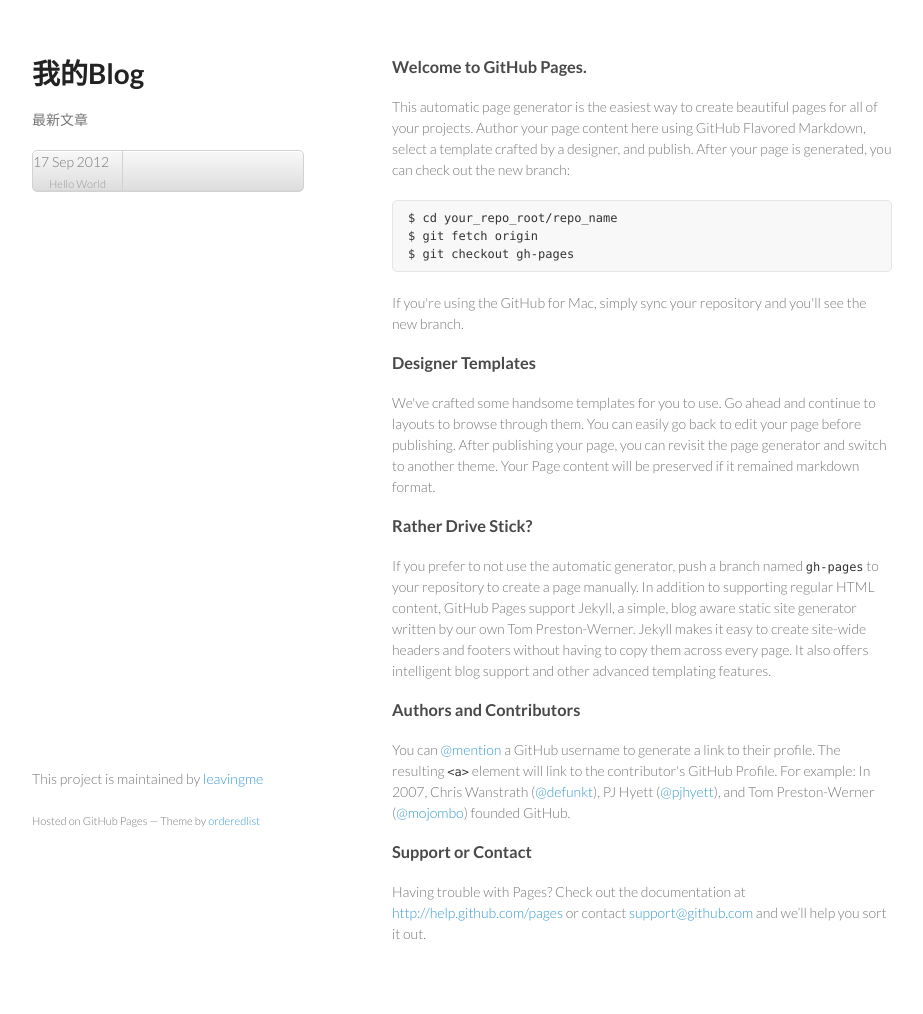
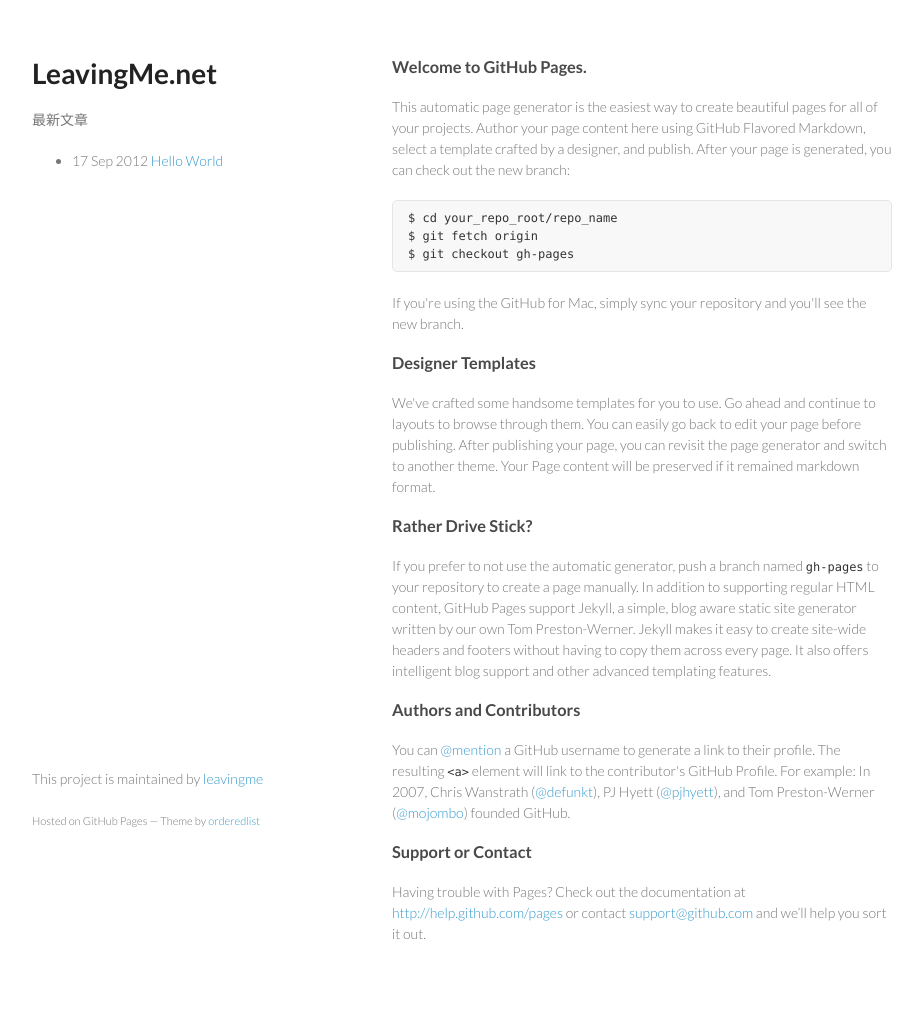
Before and after one commit to leavingme/leavingme.github.io, a Jekyll site: the page built from index.html, in a window 1280 px wide. Shown: the whole page, without its empty margins (178-1101 px from the left). Built offline with Jekyll 4.4.1, drawn with Linux system fonts in a browser that asks for light colours.

Commit message:
change index

```diff
--- a/index.html
+++ b/index.html
@@ -1,6 +1,6 @@
 ---
 layout: default
-title: 我的Blog
+title: LeavingMe.net
 ---
 <p>最新文章</p>
 <ul>
--- a/stylesheets/styles.css
+++ b/stylesheets/styles.css
@@ -101,6 +101,7 @@
   position:fixed;
 }
 
+/*
 header ul {
   list-style:none;
   height:40px;
@@ -137,6 +138,7 @@
   padding-top:6px;
   height:40px;
 }
+*/
 
 strong {
   color:#222;
```
